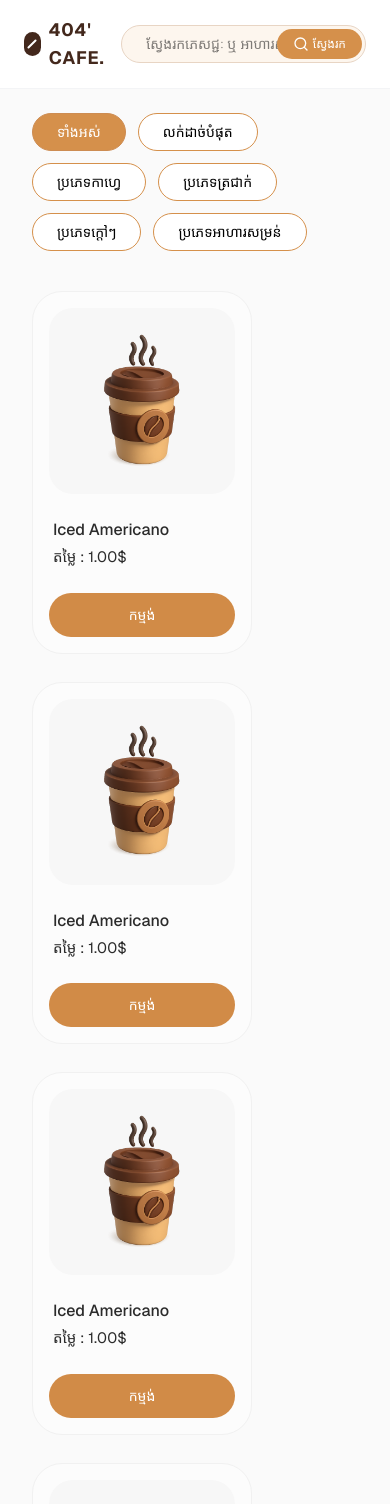
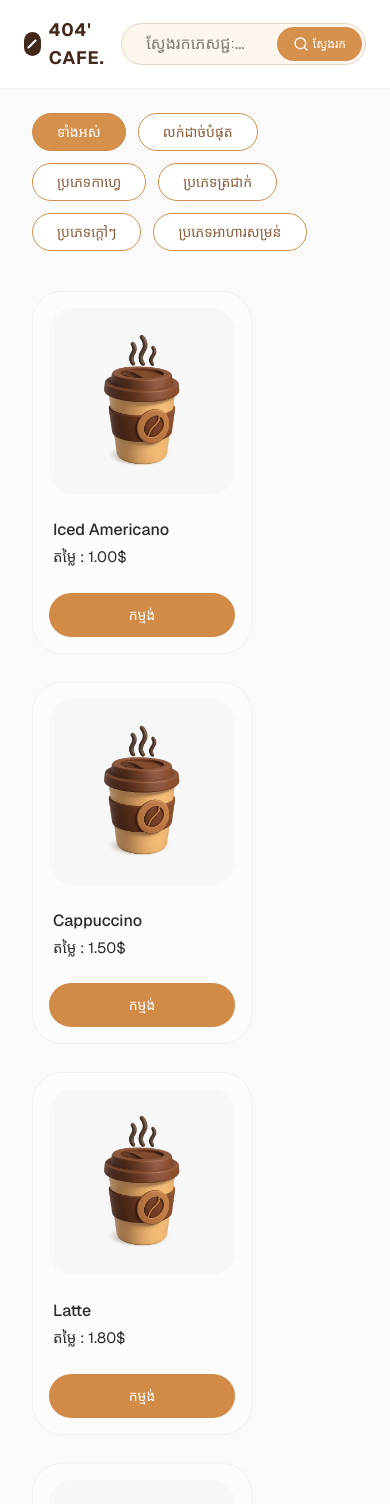
Before and after one commit to y-seyha/coffee_pos_client, a Next.js app: page / in a window 390 px wide. Shown: the top 1504 px of the page. Built offline with nearby package versions, Linux system fonts and the light colour scheme.

Commit message:
Creating Mock Data

```diff
--- a/src/app/page.tsx
+++ b/src/app/page.tsx
@@ -1,24 +1,148 @@
+"use client";
+
+import {  useRef, useState } from "react";
 import ProductCard from "@/components/common/ProductCard";
 import ShopLayout from "@/components/layout/MainShopPage";
 
-export default function MainShopPage() {
-  const products = Array(8).fill({
+const MOCK_PRODUCTS = [
+  {
+    id: 1,
     name: "Iced Americano",
     price: "1.00$",
     image: "/coffee_cup.png",
-  });
+    categoryId: 1,
+  },
+  {
+    id: 2,
+    name: "Cappuccino",
+    price: "1.50$",
+    image: "/coffee_cup.png",
+    categoryId: 2,
+  },
+  {
+    id: 3,
+    name: "Latte",
+    price: "1.80$",
+    image: "/coffee_cup.png",
+    categoryId: 3,
+  },
+  {
+    id: 4,
+    name: "Mocha",
+    price: "2.00$",
+    image: "/coffee_cup.png",
+    categoryId: 4,
+  },
+];
+
+export default function MainShopPage() {
+  const [products, setProducts] = useState(MOCK_PRODUCTS);
+  const [loading, setLoading] = useState(false);
+  const [error, setError] = useState("");
+
+  const debounceRef = useRef<NodeJS.Timeout | null>(null);
+
+  const handleSearch = (query: string) => {
+    const trimmed = query.trim();
+
+    if (debounceRef.current) {
+      clearTimeout(debounceRef.current);
+    }
+
+    debounceRef.current = setTimeout(async () => {
+      if (!trimmed) {
+        setProducts(MOCK_PRODUCTS);
+        return;
+      }
+
+      try {
+        setLoading(true);
+        setError("");
+
+        const res = await fetch(
+          `http://localhost:3000/product?search=${encodeURIComponent(trimmed)}`,
+        );
+
+        if (!res.ok) throw new Error("API failed");
+
+        const data = await res.json();
+
+        setProducts(
+          data?.length
+            ? data
+            : MOCK_PRODUCTS.filter((p) =>
+                p.name.toLowerCase().includes(trimmed.toLowerCase()),
+              ),
+        );
+      } catch (err) {
+        console.error(err);
+
+        setProducts(
+          MOCK_PRODUCTS.filter((p) =>
+            p.name.toLowerCase().includes(trimmed.toLowerCase()),
+          ),
+        );
+
+        setError("Offline mode (mock data)");
+      } finally {
+        setLoading(false);
+      }
+    }, 2000);
+  };
+
+  const handleCategory = async (categoryId: string | number) => {
+    try {
+      setLoading(true);
+      setError("");
+
+      if (categoryId === "all") {
+        setProducts(MOCK_PRODUCTS);
+        return;
+      }
+
+      const res = await fetch(
+        `http://localhost:3000/product?categoryId=${categoryId}`,
+      );
+
+      const data = await res.json();
+
+      setProducts(
+        data?.length
+          ? data
+          : MOCK_PRODUCTS.filter((p) => p.categoryId === categoryId),
+      );
+    } catch (err) {
+      console.error(err);
+
+      setProducts(
+        categoryId === "all"
+          ? MOCK_PRODUCTS
+          : MOCK_PRODUCTS.filter((p) => p.categoryId === categoryId),
+      );
+    } finally {
+      setLoading(false);
+    }
+  };
 
   return (
-    <ShopLayout>
+    <ShopLayout onSearch={handleSearch} onCategory={handleCategory}>
+      {error && <p className="text-xs text-orange-400 mb-3">{error}</p>}
+
       <div className="grid grid-cols-[repeat(auto-fill,minmax(220px,220px))] gap-x-5 gap-y-7">
-        {products.map((product, index) => (
-          <ProductCard
-            key={index}
-            name={product.name}
-            price={product.price}
-            image={product.image}
-          />
-        ))}
+        {loading ? (
+          <p className="text-gray-400">Loading...</p>
+        ) : products.length > 0 ? (
+          products.map((product) => (
+            <ProductCard
+              key={product.id}
+              name={product.name}
+              price={product.price}
+              image={product.image}
+            />
+          ))
+        ) : (
+          <p className="text-gray-400">No products found</p>
+        )}
       </div>
     </ShopLayout>
   );
--- a/src/components/common/CategoryBar.tsx
+++ b/src/components/common/CategoryBar.tsx
@@ -1,25 +1,43 @@
-const categories = [
-  "ទាំងអស់",
-  "លក់ដាច់បំផុត",
-  "ប្រភេទកាហ្វេ",
-  "ប្រភេទត្រជាក់",
-  "ប្រភេទក្តៅៗ",
-  "ប្រភេទអាហារសម្រន់",
+"use client";
+
+import { useState } from "react";
+
+export const CATEGORIES = [
+  { id: "all", name: "ទាំងអស់" },
+  { id: 1, name: "លក់ដាច់បំផុត" },
+  { id: 2, name: "ប្រភេទកាហ្វេ" },
+  { id: 3, name: "ប្រភេទត្រជាក់" },
+  { id: 4, name: "ប្រភេទក្តៅៗ" },
+  { id: 5, name: "ប្រភេទអាហារសម្រន់" },
 ];
 
-const CategoryBar = () => {
+interface Props {
+  onSelect?: (categoryId: string | number) => void;
+}
+
+const CategoryBar = ({ onSelect }: Props) => {
+  const [active, setActive] = useState("all");
+
+  const handleClick = (cat: any) => {
+    setActive(cat.id);
+    onSelect?.(cat.id);
+  };
+
   return (
     <div className="flex flex-wrap gap-3 py-6">
-      {categories.map((cat, index) => (
+      {CATEGORIES.map((cat) => (
         <button
-          key={cat}
-          className={`px-6 py-2 text-black rounded-full text-sm font-khmer transition-all border ${
-            index === 0
-              ? "bg-[#D5904B] text-white border-[#cd8c52]"
-              : "bg-white text-[#8a5d3b] border-[#D5904B] hover:bg-[#fdf6ee]"
-          }`}
+          key={cat.id}
+          onClick={() => handleClick(cat)}
+          className={`px-6 py-2 rounded-full text-sm font-khmer border transition-all
+            ${
+              active === cat.id
+                ? "bg-[#D5904B] text-white border-[#cd8c52]"
+                : "bg-white text-[#8a5d3b] border-[#D5904B] hover:bg-[#fdf6ee]"
+            }
+          `}
         >
-          {cat}
+          {cat.name}
         </button>
       ))}
     </div>
--- a/src/components/common/CheckoutSidebar.tsx
+++ b/src/components/common/CheckoutSidebar.tsx
@@ -1,19 +1,30 @@
 const CartItem = () => (
-  <div className="flex items-center gap-4 bg-white p-3 rounded-2xl shadow-sm border border-gray-50">
-    <div className="w-16 h-16 bg-[#f9f9f9] rounded-xl overflow-hidden">
-      <img src="/iced-coffee.png" className="w-full h-full object-cover" />
+  <div className="flex items-center gap-4 bg-white p-4 rounded-[24px] shadow-sm border border-gray-100 hover:shadow-md transition-all">
+    {/* Product Image */}
+    <div className="w-20 h-20 bg-[#f8f8f8] rounded-[18px] overflow-hidden flex items-center justify-center shrink-0">
+      <img src="/coffee_cup.png" className="w-[72%] h-[72%] object-contain" />
     </div>
-    <div className="flex-1">
-      <h4 className="text-sm font-medium">អាយអាយស្កូកាណូ</h4>
-      <p className="text-xs text-gray-400">Iced Americano</p>
-      <div className="flex justify-between items-center mt-1">
-        <span className="text-[#cd8c52] font-bold text-sm">3.00$</span>
-        <div className="flex items-center gap-2">
-          <button className="w-6 h-6 rounded-full border border-gray-200 flex items-center justify-center text-gray-500">
+
+    {/* Product Info */}
+    <div className="flex-1 min-w-0">
+      <h4 className="text-[15px] font-semibold text-black truncate">
+        អាយអាយស្កូកាណូ
+      </h4>
+
+      <p className="text-sm text-gray-400 truncate">Iced Americano</p>
+
+      <div className="flex justify-between items-center mt-3">
+        <span className="text-[#cd8c52] font-bold text-[16px]">3.00$</span>
+
+        {/* Quantity Controls */}
+        <div className="flex items-center gap-3">
+          <button className="w-8 h-8 rounded-full border border-gray-200 flex items-center justify-center text-gray-500 hover:bg-gray-50 transition">
             -
           </button>
-          <span className="text-sm font-bold">3</span>
-          <button className="w-6 h-6 rounded-full border border-gray-200 flex items-center justify-center text-gray-500">
+
+          <span className="text-sm font-bold text-black">3</span>
+
+          <button className="w-8 h-8 rounded-full border border-gray-200 flex items-center justify-center text-gray-500 hover:bg-gray-50 transition">
             +
           </button>
         </div>
@@ -25,7 +36,7 @@ const CartItem = () => (
 const CheckoutSidebar = () => {
   return (
     <aside className="w-full lg:w-[400px] bg-white h-full border-l border-gray-100 p-6 lg:p-8 flex flex-col">
-      <h2 className="text-2xl font-bold text-[#cd8c52] font-khmer text-center mb-8">
+      <h2 className="text-2xl font-bold text-[#d18b47] font-khmer text-center mb-8">
         ការទូទាត់ប្រាក់
       </h2>
 
--- a/src/components/common/Navbar.tsx
+++ b/src/components/common/Navbar.tsx
@@ -1,6 +1,28 @@
+"use client";
+
+import { useState } from "react";
 import { Search } from "lucide-react";
 
-const Navbar = () => {
+type NavbarProps = {
+  onSearch?: (query: string) => void;
+};
+
+const Navbar = ({ onSearch }: NavbarProps) => {
+  const [query, setQuery] = useState("");
+  const [loading, setLoading] = useState(false);
+
+  const handleSearch = async () => {
+    const trimmed = query.trim();
+    if (!trimmed) return;
+
+    try {
+      setLoading(true);
+      await onSearch?.(trimmed);
+    } finally {
+      setLoading(false);
+    }
+  };
+
   return (
     <nav className="flex items-center justify-between px-6 lg:px-8 py-4 bg-white border-b border-gray-100">
       {/* Branding */}
@@ -9,25 +31,34 @@ const Navbar = () => {
           <div className="w-[2px] h-3 bg-white rotate-45 rounded-full"></div>
         </div>
         <span className="font-bold text-lg tracking-wider text-[#43281c]">
-          404' CAFE.
+          404&apos; CAFE.
         </span>
       </div>
 
-      {/* Search Bar */}
+      {/* Search */}
       <div className="relative w-full max-w-md">
         <input
+          value={query}
+          onChange={(e) => setQuery(e.target.value)}
           type="text"
-          placeholder="ស្វែងរកភេសជ្ជៈ ឬ អាហារសម្រន់ផ្សេងៗ..."
-          className="w-full text-black bg-[#fdf6ee] border border-[#e8d5c4] rounded-full py-2 px-6 pr-12 focus:outline-none focus:ring-2 focus:ring-[#cd8c52]/20 font-khmer text-sm"
+          placeholder="ស្វែងរកភេសជ្ជៈ..."
+          className="w-full text-black bg-[#fdf6ee] border border-[#e8d5c4] rounded-full py-2 px-6 pr-12 focus:outline-none focus:ring-2 focus:ring-[#cd8c52]/20"
+          onKeyDown={(e) => e.key === "Enter" && handleSearch()}
         />
-        <button className="absolute right-1 top-1 bottom-1 px-4 bg-[#D5904B] text-white rounded-full flex items-center gap-1 hover:bg-[#b57a46] transition-colors">
+
+        <button
+          onClick={handleSearch}
+          disabled={loading}
+          className="absolute right-1 top-1 bottom-1 px-4 bg-[#D5904B] text-white rounded-full flex items-center gap-1 hover:bg-[#b57a46] transition disabled:opacity-60 cursor-pointer"
+        >
           <Search size={16} />
-          <span className="text-xs font-khmer">ស្វែងរក</span>
+          <span className="text-xs font-khmer">
+            {loading ? "..." : "ស្វែងរក"}
+          </span>
         </button>
       </div>
 
-      {/* Empty space for balance or User Profile */}
-      <div className="w-32 hidden md:block"></div>
+      <div className="w-32 hidden md:block" />
     </nav>
   );
 };
--- a/src/components/layout/MainShopPage.tsx
+++ b/src/components/layout/MainShopPage.tsx
@@ -4,20 +4,22 @@ import CategoryBar from "../common/CategoryBar";
 
 interface ShopLayoutProps {
   children: React.ReactNode;
+  onSearch?: (query: string) => void;
+  onCategory?: (id: string | number) => void;
 }
 
-export default function ShopLayout({ children }: ShopLayoutProps) {
+export default function ShopLayout({
+  children,
+  onSearch,
+  onCategory,
+}: ShopLayoutProps) {
   return (
     <div className="min-h-screen bg-[#fafafa] flex flex-col font-sans">
-      <Navbar />
+      <Navbar onSearch={onSearch} />
 
       <div className="flex flex-1 overflow-hidden">
-        {/* Main Content Area */}
         <div className="flex-1 overflow-y-auto px-8">
-          <div className="max-w-[1200px] mx-auto">
-            <CategoryBar />
-          </div>
-
+          <CategoryBar onSelect={onCategory} />
           <div className="pb-10 pt-4 max-w-[1200px] mx-auto">{children}</div>
         </div>
 
```
